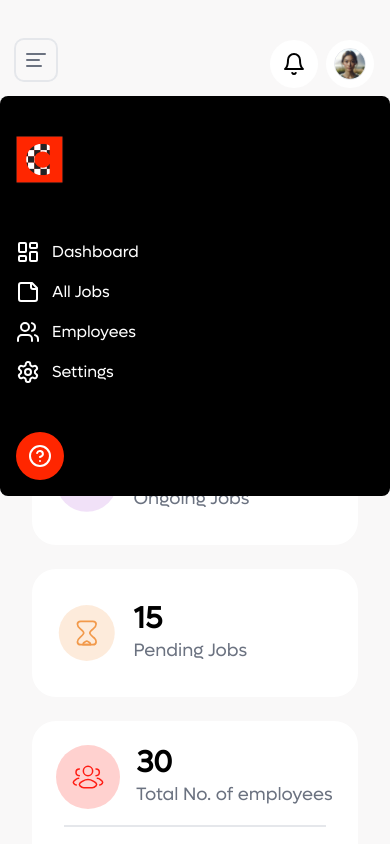
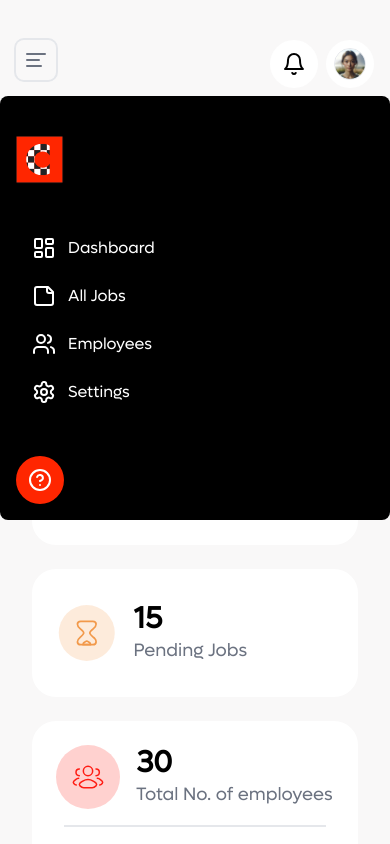
Before and after one commit to abrauf18/chkr, a Next.js app: page /company-admin/dashboard in a window 390 px wide. Both pictures are taken after a click on the button 36 px from the left and 60 px from the top of the page. Shown: the top 844 px of the page. Built offline with nearby package versions, Linux system fonts and the light colour scheme.

Commit message:
feat: used map to render menu items and add pathname

```diff
--- a/components/shared/mobile-nav.tsx
+++ b/components/shared/mobile-nav.tsx
@@ -1,5 +1,8 @@
 "use client";
 import React, { useState } from "react";
+import { usePathname } from "next/navigation";
+import Link from "next/link";
+import clsx from "clsx";
 import {
   AlignLeft,
   Users,
@@ -13,6 +16,31 @@ import Image from "next/image";
 import SidebarLogo from "@/assets/icons/sidebar-logo";
 
 const MobileNav = () => {
+  const pathname = usePathname();
+
+  const list = [
+    {
+      title: "Dashboard",
+      icon: <LayoutDashboard />,
+      path: "/company-admin/dashboard",
+    },
+    {
+      title: "All Jobs",
+      icon: <StickyNote />,
+      path: "/company-admin/dashboard#all-jobs",
+    },
+    {
+      title: "Employees",
+      icon: <Users />,
+      path: "/company-admin/dashboard#employees",
+    },
+    {
+      title: "Settings",
+      icon: <Settings />,
+      path: "/company-admin/dashboard#settings",
+    },
+  ];
+
   const [sidebarOpen, setSidebarOpen] = useState(false);
 
   console.log(sidebarOpen);
@@ -20,6 +48,12 @@ const MobileNav = () => {
   const toggleSidebar = () => {
     setSidebarOpen(!sidebarOpen);
   };
+
+  const isActive = (path: string) => {
+    const currentPath = pathname.split("#")[0];
+    return currentPath.startsWith(path);
+  };
+
 
   return (
     <div className="md:hidden">
@@ -53,51 +87,29 @@ const MobileNav = () => {
             </div>
           </div>
           <div
-            className={`z-10 absolute top-24 w-full ${
-              sidebarOpen ? "block" : "hidden"
-            }`}
+            className={`z-10 absolute top-24 w-full ${sidebarOpen ? "block" : "hidden"
+              }`}
             id="navbar-cta"
           >
             <ul className="flex flex-col items-baseline font-medium p-4 border-t-0 rounded-lg bg-black">
-              <li className="mt-6">
+              <li className="mt-6 mb-10">
                 <SidebarLogo />
               </li>
-              <li className="flex items-center justify-center mt-12">
-                <LayoutDashboard color="white" />
-                <a
-                  href="#home"
-                  className="block py-2 px-3 md:p-0 text-white rounded hover:text-primary"
-                >
-                  Dashboard
-                </a>
-              </li>
-              <li className="flex items-center justify-center">
-                <StickyNote color="white" />
-                <a
-                  href="#aboutUs"
-                  className="block py-2 px-3 md:p-0 text-white rounded hover:text-primary"
-                >
-                  All Jobs
-                </a>
-              </li>
-              <li className="flex items-center justify-center">
-                <Users color="white" />
-                <a
-                  href="#Employees"
-                  className="block py-2 px-3 md:p-0 text-white rounded hover:text-primary"
-                >
-                  Employees
-                </a>
-              </li>
-              <li className="flex items-center justify-center">
-                <Settings color="white" />
-                <a
-                  href="#Settings"
-                  className="block py-2 px-3 md:p-0 text-white rounded hover:text-primary"
-                >
-                  Settings
-                </a>
-              </li>
+              {list.map((item) => (
+                <div key={item.path}>
+                  <Link href={item.path}>
+                    <div
+                      className={clsx(
+                        "flex items-center w-full h-12 hover:text-primary hover:bg-white text-white rounded-3xl px-4",
+                        isActive(item.path) && "text-primary",
+                      )}
+                    >
+                      <div>{item.icon}</div>
+                      <span className="ml-3">{item.title}</span>
+                    </div>
+                  </Link>
+                </div>
+              ))}
               <div className="flex items-center justify-center w-12 h-12 p-2 bg-primary rounded-full hover:animate-bounce cursor-pointer mt-10">
                 <CircleHelp color="white" />
               </div>
```
